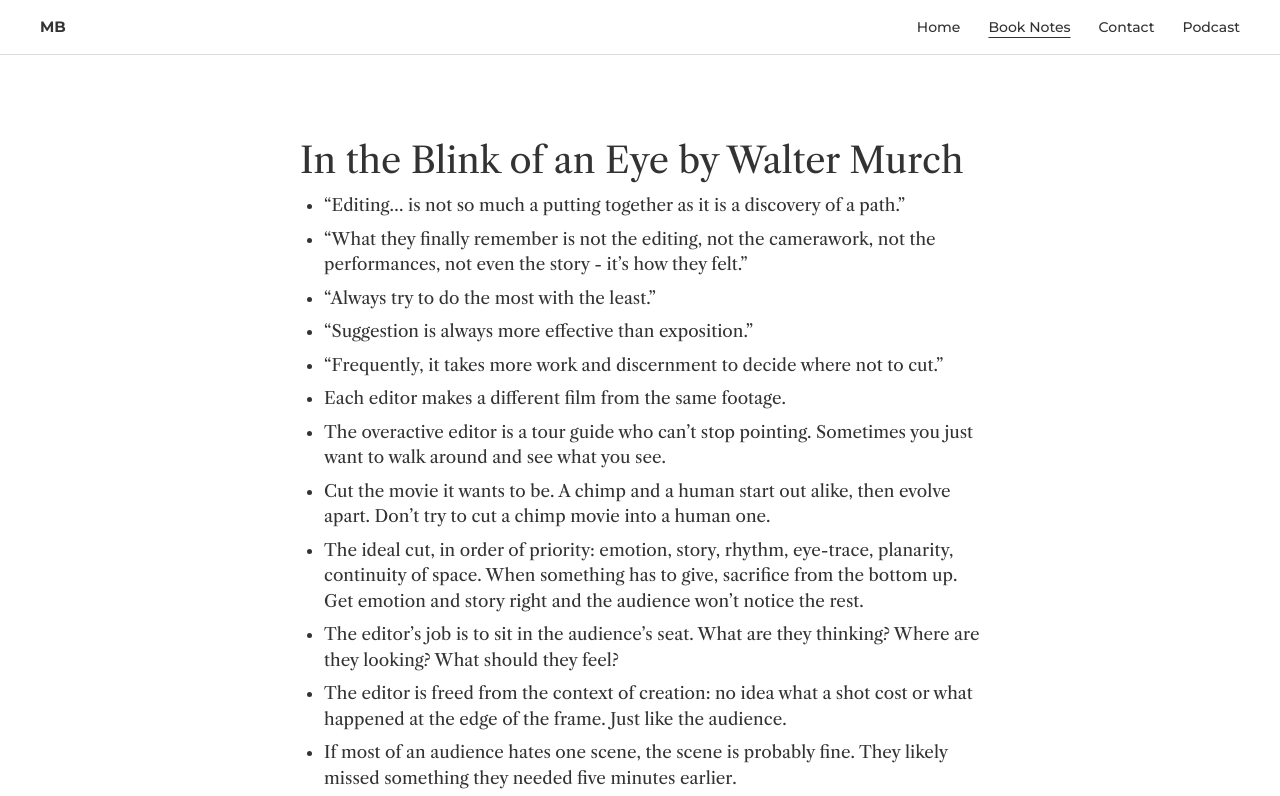
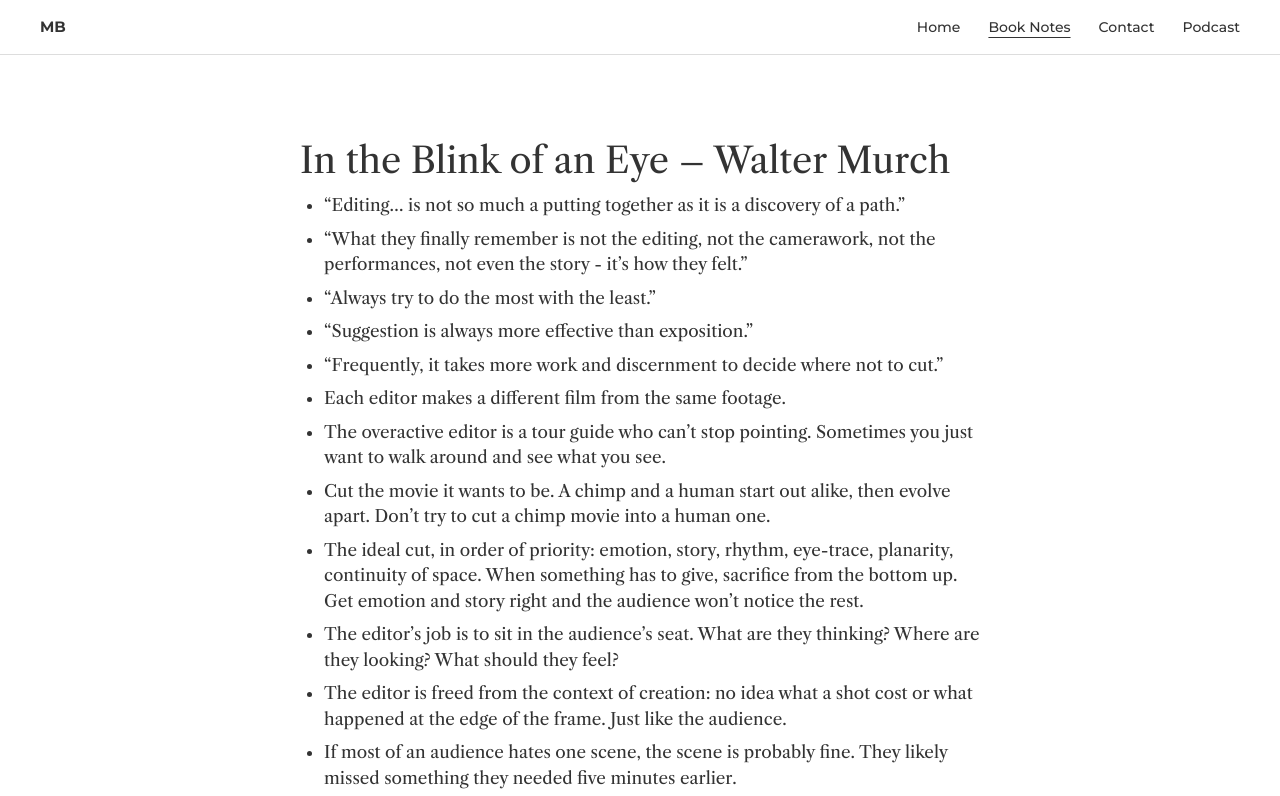
Before and after one commit to mfbmbm/mikebattle-site, an Astro site: page /book-notes/in-the-blink-of-an-eye in a window 1280 px wide. Shown: the top 796 px of the page. Built offline with nearby package versions, Linux system fonts and the light colour scheme; Astro itself is replaced by a stand-in of ours; a web font is replaced by a local one.

Commit message:
Book note titles: 'Book – Author'
Co-Authored-By: Claude Opus 5.5 <noreply@anthropic.com>
Claude-Session: https://claude.ai/code/session_01ArhBGvGGR4UorrANwvTu1R

```diff
--- a/src/pages/book-notes/[id].astro
+++ b/src/pages/book-notes/[id].astro
@@ -14,7 +14,7 @@ const d = note.data;
 <Base title={`${d.book} by ${d.author} - Mike Battle`} description={`Quotes and notes from ${d.book} by ${d.author}.`}>
   <div class="screenplay">
     <article class="prose">
-      <h1>{d.book} by {d.author}</h1>
+      <h1>{d.book} – {d.author}</h1>
       <Content />
       <p class="foot">
         {d.related && (<Fragment> Related: <a href={d.related.url} target="_blank" rel="noopener">{d.related.text}</a>.</Fragment>)}
```
